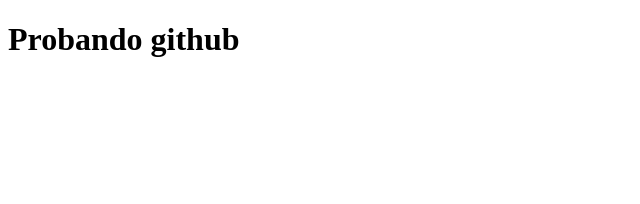
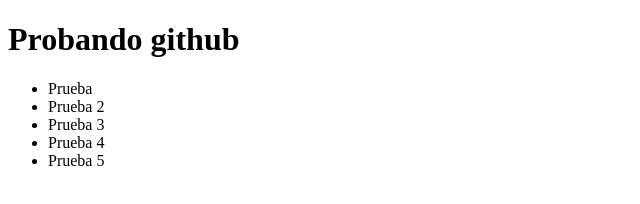
Before and after one commit to hector97xd/cursoWeb, a plain HTML site: page Primera Etapa/index.html in a window 1280 px wide. Shown: the whole page, without its empty margins (0-640 px from the left). Drawn offline with Linux system fonts and the light colour scheme.

Commit message:
agregando lista

```diff
--- a/Primera Etapa/index.html
+++ b/Primera Etapa/index.html
@@ -6,6 +6,12 @@
 </head>
 <body>
 <h1>Probando github</h1>
-
+<ul>
+    <li>Prueba</li>
+    <li>Prueba 2</li>
+    <li>Prueba 3</li>
+    <li>Prueba 4</li>
+    <li>Prueba 5</li>
+</ul>
 </body>
 </html>
```
